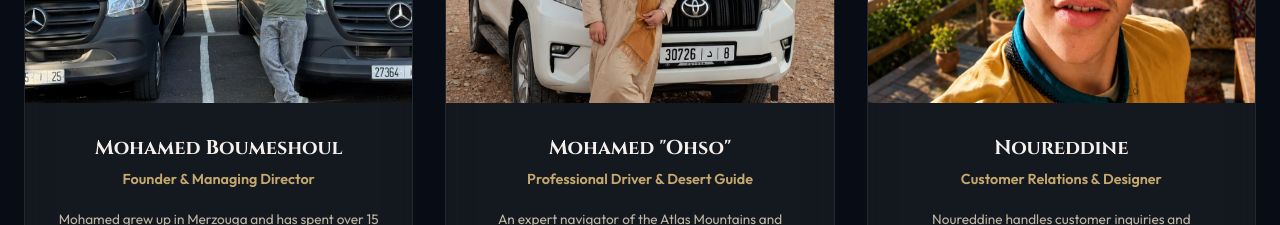
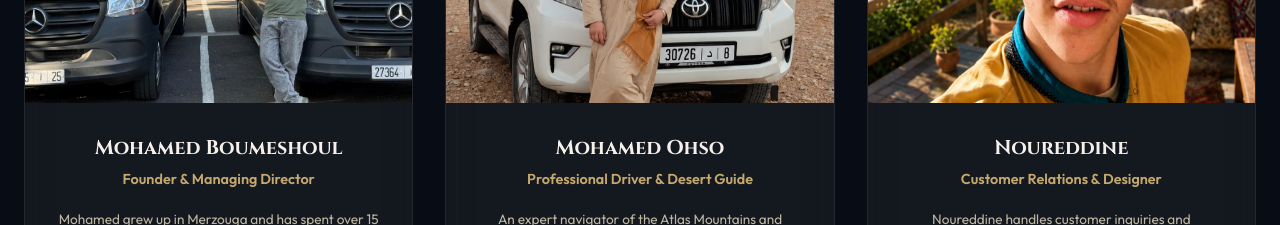
Before and after one commit to NouredineX/morocco-view-travel, a Next.js app: page /en/about in a window 1280 px wide. Shown: the part 2420-2645 px from the top of the page. Built offline with nearby package versions, Linux system fonts and the light colour scheme.

Commit message:
fix: remove quotes from Mohamed Ohso team name

```diff
--- a/src/app/[locale]/about/page.tsx
+++ b/src/app/[locale]/about/page.tsx
@@ -105,7 +105,7 @@ export default function AboutPage() {
                 />
               </div>
               <div style={{ padding: '2rem' }}>
-                <h3 style={{ fontSize: '1.25rem', marginBottom: '0.4rem', color: 'var(--text-primary)' }}>Mohamed "Ohso"</h3>
+                <h3 style={{ fontSize: '1.25rem', marginBottom: '0.4rem', color: 'var(--text-primary)' }}>Mohamed Ohso</h3>
                 <p style={{ fontSize: '0.9rem', color: 'var(--color-primary)', fontWeight: '600', marginBottom: '1rem' }}>Professional Driver & Desert Guide</p>
                 <p style={{ fontSize: '0.85rem', color: 'var(--text-secondary)', margin: 0, lineHeight: '1.6' }}>
                   An expert navigator of the Atlas Mountains and Sahara desert tracks, ensuring your safety and comfort at every turn.
```
